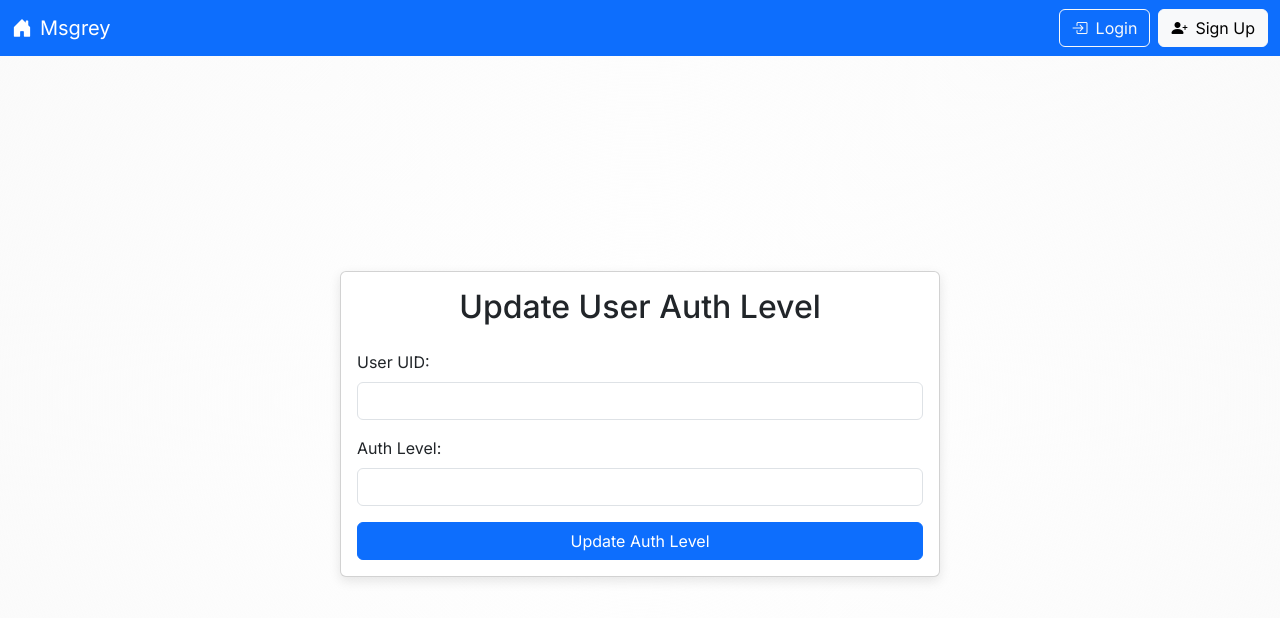
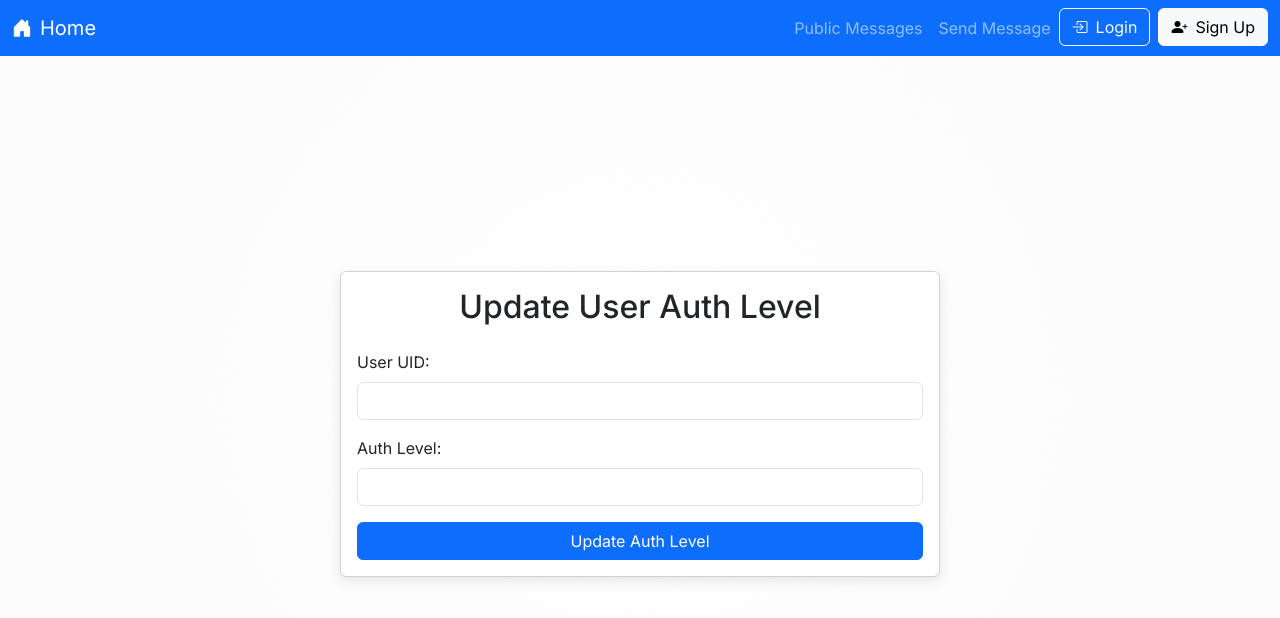
Before and after one commit to groovyrey/nextapp, a Next.js app: page /user/update-authlevel in a window 1280 px wide. Shown: the top 618 px of the page. Built offline with nearby package versions, Linux system fonts and the light colour scheme; no server answers.

Commit message:
navUpdate

```diff
--- a/src/app/components/Navbar.js
+++ b/src/app/components/Navbar.js
@@ -11,10 +11,20 @@ export default function Navbar() {
     <nav className="navbar navbar-expand-lg navbar-dark bg-primary">
       <div className="container-fluid">
         <Link className="navbar-brand" href="/">
-          <i className="bi bi-house-door-fill me-2"></i>Msgrey
+          <i className="bi bi-house-door-fill me-2"></i>Home
         </Link>
         <div className="collapse navbar-collapse" id="navbarNav">
           <ul className="navbar-nav ms-auto">
+            <li className="nav-item">
+              <Link className="nav-link" href="/messages/public">
+                Public Messages
+              </Link>
+            </li>
+            <li className="nav-item">
+              <Link className="nav-link" href="/messages/send">
+                Send Message
+              </Link>
+            </li>
             {user ? (
               <li className="nav-item">
                 <button className="btn btn-outline-light" onClick={logout}>
```
